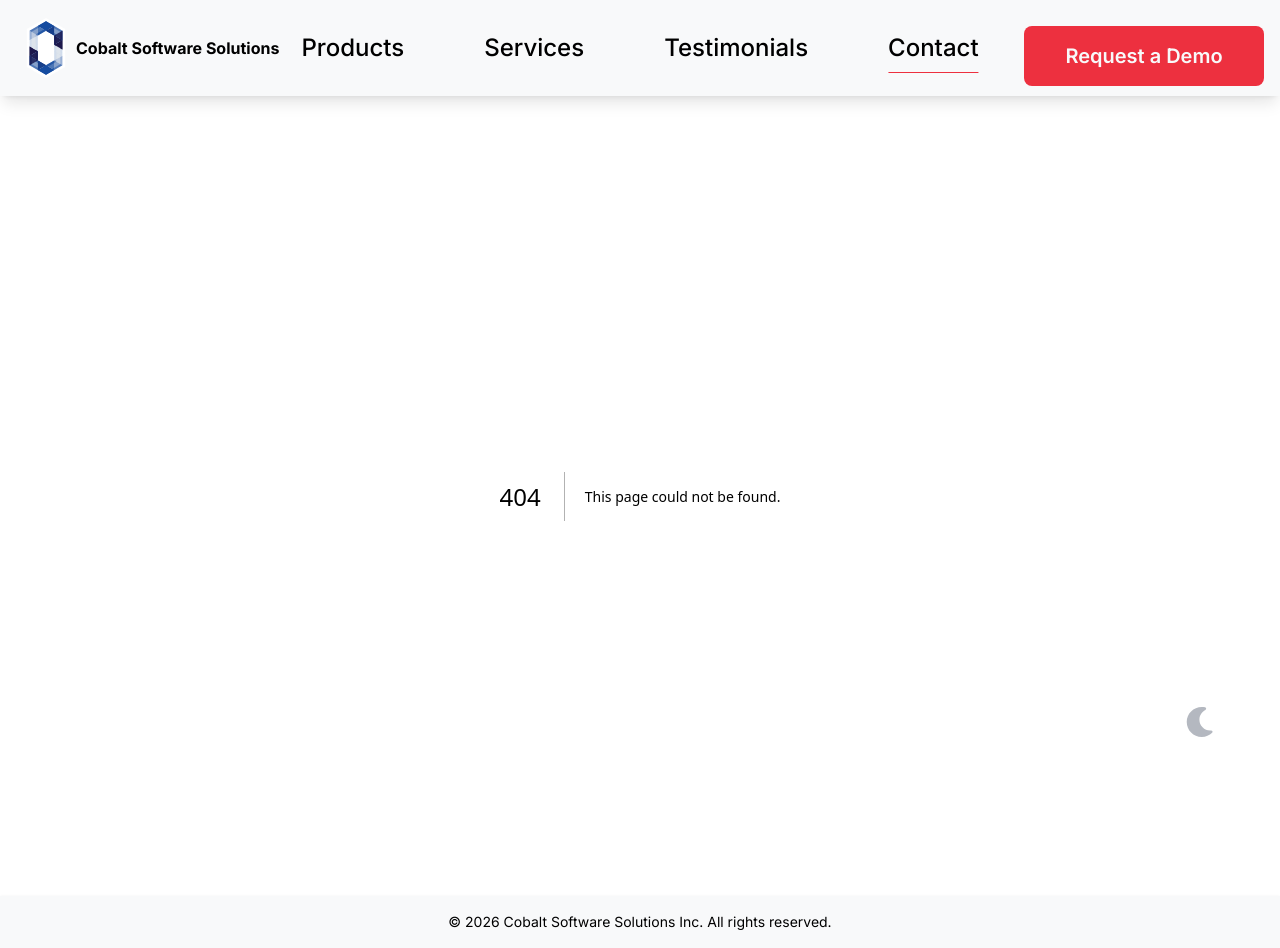
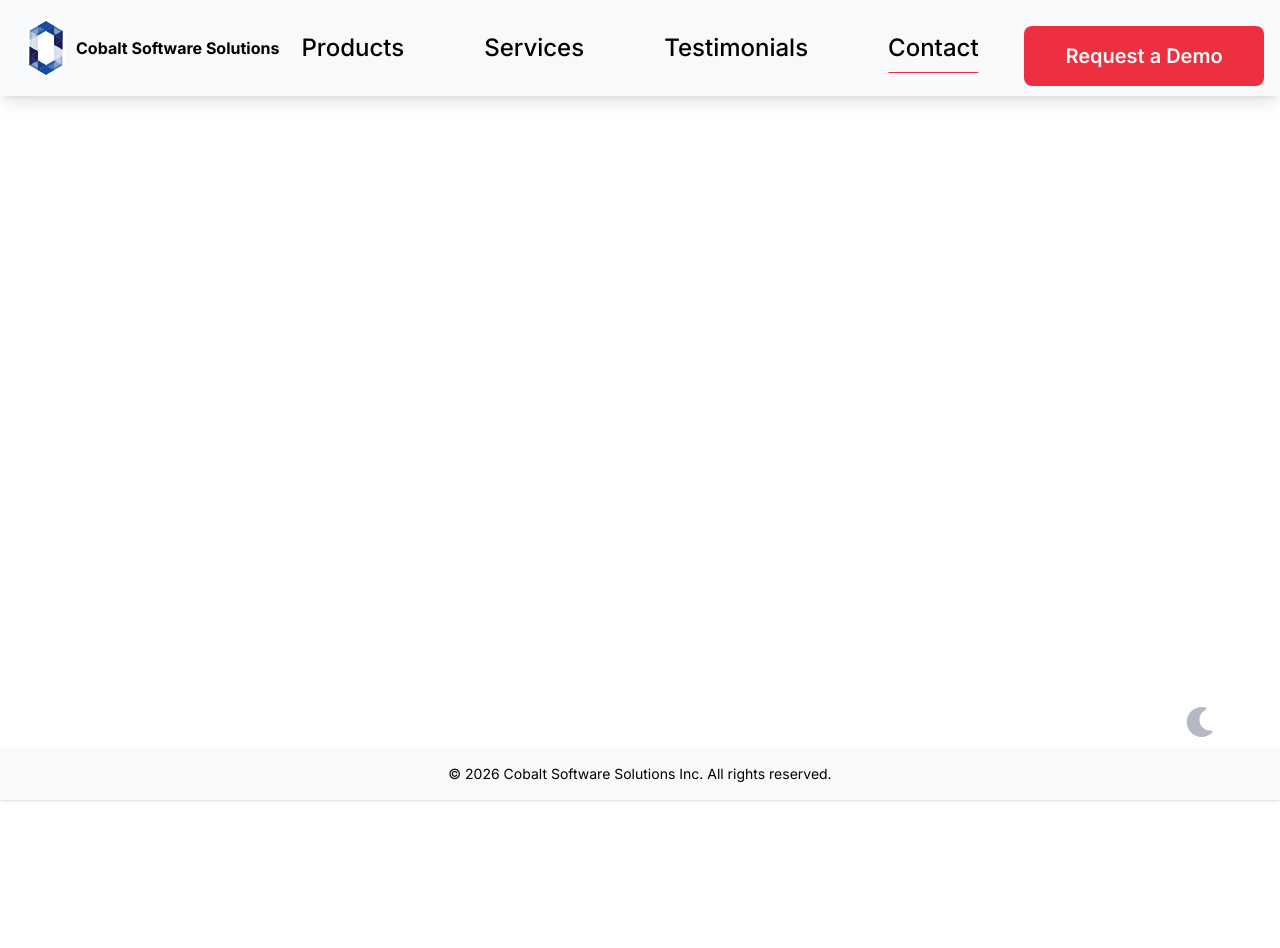
Before and after one commit to Zinazero/mockup-template, a Next.js app: page /contact in a window 1280 px wide. Before the commit this address had no page. After the commit the page ends 800 px from the top, so only its background shows below. Built offline with nearby package versions, Linux system fonts and the light colour scheme.

Commit message:
style: footer fixed to bottom of page

```diff
--- /dev/null
+++ b/src/app/contact/page.tsx
@@ -0,0 +1,5 @@
+const Contact = () => {
+
+};
+
+export default Contact;
--- a/src/layout/Footer.tsx
+++ b/src/layout/Footer.tsx
@@ -4,7 +4,7 @@ export const Footer = () => {
   return (
     <footer
       className={cn(
-        'shadow-sm text-sm py-4 text-center',
+        'shadow-sm text-sm py-4 text-center fixed bottom-0 left-0 w-full',
         'bg-light dark:bg-deep-dark text-dark dark:text-light',
         'dark:bg-deep-dark dark:text-light dark:border-t dark:border-dark',
       )}
```
